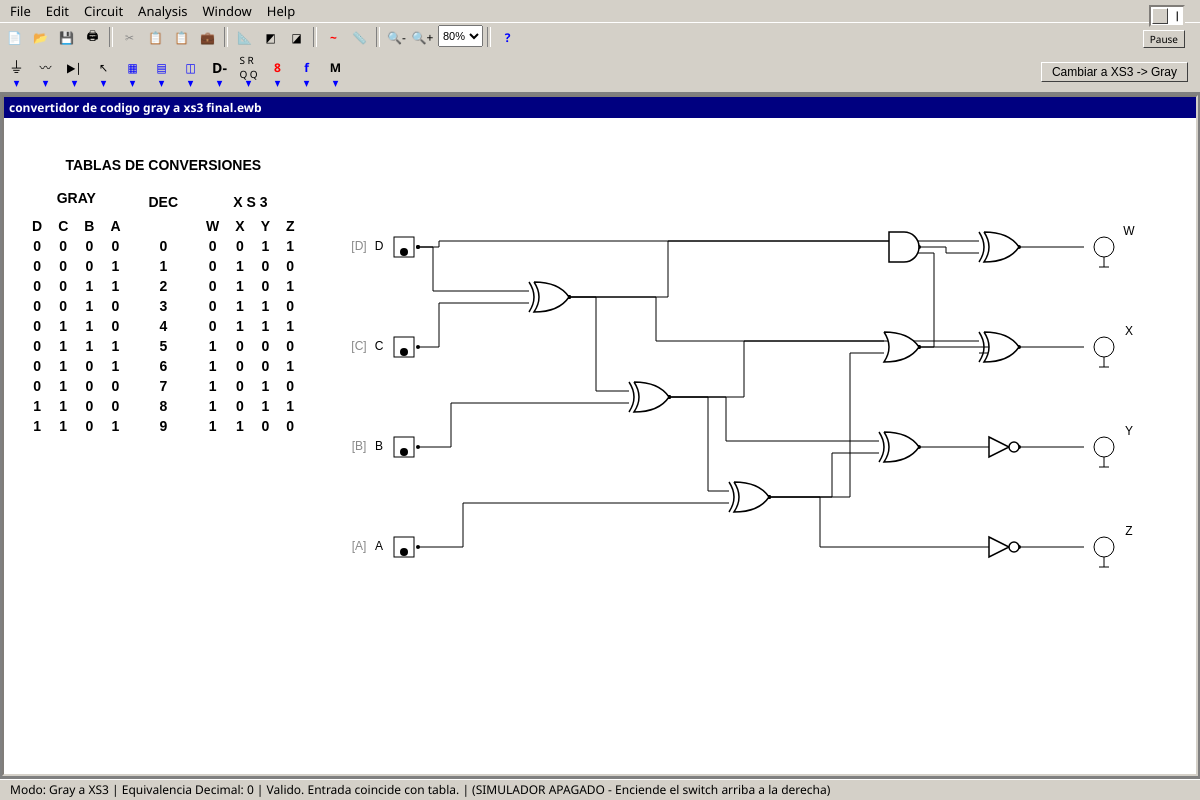
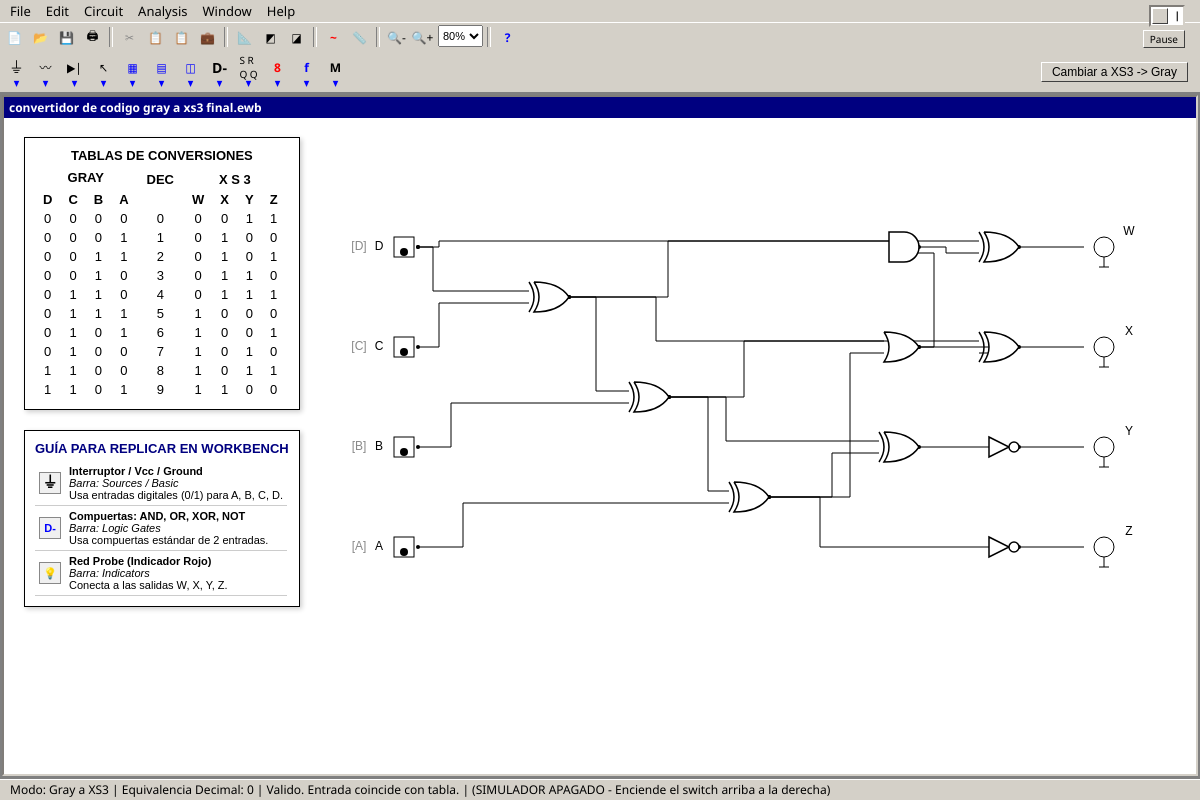
Before and after one commit to RobertGameros/Proyecto-3-4, an Electron app: page index.html in a window 1200 px wide. Drawn offline with Linux system fonts and the light colour scheme.

Commit message:
Add visual guide/legend for replicating circuit in real Workbench

```diff
--- a/index.html
+++ b/index.html
@@ -211,26 +211,53 @@
       cursor: pointer;
     }
 
-    #floating-table {
+    #panels-container {
       position: absolute;
-      top: 60px;
+      top: 40px;
       left: 20px;
-      font-family: Arial, sans-serif;
-      font-size: 14px;
-      font-weight: bold;
+      display: flex;
+      flex-direction: column;
+      gap: 20px;
       pointer-events: none;
       user-select: none;
       z-index: 5;
     }
 
-    #floating-table table {
+    .floating-panel {
+      font-family: Arial, sans-serif;
+      font-size: 13px;
+      background: rgba(255, 255, 255, 0.9);
+      border: 1px solid #000;
+      padding: 10px;
+      box-shadow: 2px 2px 5px rgba(0,0,0,0.2);
+    }
+
+    .floating-panel table {
       border-collapse: collapse;
       text-align: center;
     }
-
-    #floating-table th, #floating-table td {
+    .floating-panel th, .floating-panel td {
       padding: 2px 8px;
     }
+
+    .legend-table td {
+      text-align: left;
+      padding: 4px;
+      border-bottom: 1px solid #ccc;
+      font-size: 11px;
+    }
+    .legend-icon {
+      width: 20px; height: 20px;
+      display: inline-block;
+      vertical-align: middle;
+      border: 1px solid #888;
+      background: #f0f0f0;
+      text-align: center;
+      line-height: 20px;
+      font-weight: bold;
+    }
+    .legend-red-probe { color: red; }
+    .legend-logic { color: blue; }
   </style>
 </head>
 <body>
@@ -296,11 +323,10 @@
       <div class="comp-group"><div class="tool-btn" style="font-weight:bold;">M</div><div class="dropdown-arrow">▼</div></div>
 
       <div style="flex-grow: 1;"></div>
-      <button id="btn-toggle-mode" class="btn-mode">Cambiar a XS3 -> Gray</button>
+      <button id="btn-toggle-mode" class="btn-mode" style="pointer-events: auto;">Cambiar a XS3 -> Gray</button>
     </div>
 
-    <!-- Power Switch on absolute right -->
-    <div class="power-switch-container">
+    <div class="power-switch-container" style="pointer-events: auto;">
       <div class="power-switch" id="power-switch">
         <span class="power-label-0">0</span>
         <div class="switch-toggle off" id="switch-toggle"></div>
@@ -314,11 +340,13 @@
     <div class="inner-window">
       <div id="file-title" class="inner-title">convertidor de codigo gray a xs3 final.ewb</div>
 
-      <div id="floating-table">
-        <div style="text-align: center; margin-bottom: 15px;">TABLAS DE CONVERSIONES</div>
+      <div id="panels-container">
+        <!-- Tabla de Conversiones -->
+        <div class="floating-panel">
+          <div style="text-align: center; font-weight:bold; margin-bottom: 5px;">TABLAS DE CONVERSIONES</div>
           <table>
             <thead>
-            <tr><th colspan="4" style="padding-bottom:10px;">GRAY</th><th style="padding: 0 20px;">DEC</th><th colspan="4">X S 3</th></tr>
+              <tr><th colspan="4" style="padding-bottom:5px;">GRAY</th><th style="padding: 0 10px;">DEC</th><th colspan="4">X S 3</th></tr>
               <tr><th>D</th><th>C</th><th>B</th><th>A</th><th></th><th>W</th><th>X</th><th>Y</th><th>Z</th></tr>
             </thead>
             <tbody>
@@ -336,6 +364,26 @@
           </table>
         </div>
 
+        <!-- Leyenda de Componentes -->
+        <div class="floating-panel">
+          <div style="text-align: center; font-weight:bold; margin-bottom: 5px; color:#000080;">GUÍA PARA REPLICAR EN WORKBENCH</div>
+          <table class="legend-table">
+            <tr>
+              <td><span class="legend-icon" style="font-size:16px;">⏚</span></td>
+              <td><b>Interruptor / Vcc / Ground</b><br><i>Barra: Sources / Basic</i><br>Usa entradas digitales (0/1) para A, B, C, D.</td>
+            </tr>
+            <tr>
+              <td><span class="legend-icon legend-logic">D-</span></td>
+              <td><b>Compuertas: AND, OR, XOR, NOT</b><br><i>Barra: Logic Gates</i><br>Usa compuertas estándar de 2 entradas.</td>
+            </tr>
+            <tr>
+              <td><span class="legend-icon legend-red-probe">💡</span></td>
+              <td><b>Red Probe (Indicador Rojo)</b><br><i>Barra: Indicators</i><br>Conecta a las salidas W, X, Y, Z.</td>
+            </tr>
+          </table>
+        </div>
+      </div>
+
       <canvas id="circuitCanvas"></canvas>
     </div>
   </div>
```
Lines whose indentation alone changed are shown as unchanged.
